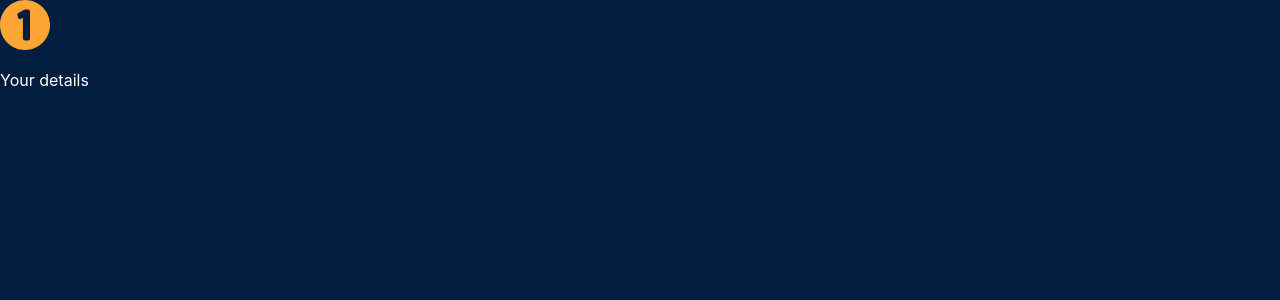
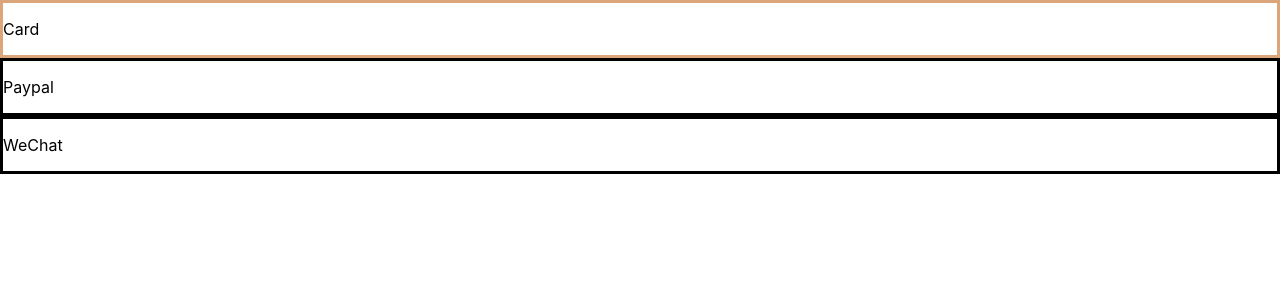
Before and after one commit to clyanide/airwallex-checkout-sample-ui, a React (Create React App) app: page / in a window 1280 px wide. Shown: the top 300 px of the page. Built offline with nearby package versions, Linux system fonts and the light colour scheme.

Commit message:
create rough payment type select component

```diff
--- a/src/App.tsx
+++ b/src/App.tsx
@@ -1,10 +1,12 @@
 import React from 'react';
 import { CardPayment } from './components/data-display';
 import { CheckoutNavBar } from './components/navigation';
+import { PaymentMethodSelect } from './components/select';
 
 function App() {
+  const paymentMethods = ['Card', 'Paypal', 'WeChat'];
   return (
-    <CheckoutNavBar />
+    <PaymentMethodSelect paymentMethods={paymentMethods} selectedIndex={0} />
   );
 }
 
--- /dev/null
+++ b/src/components/select/PaymentMethodSelect/PaymentMethodSelect.module.scss
@@ -0,0 +1,8 @@
+.active {
+    border-style: solid;
+    border-color: #dda57a;
+}
+
+.inactive {
+    border-style: solid;
+}
--- /dev/null
+++ b/src/components/select/PaymentMethodSelect/PaymentMethodSelect.tsx
@@ -0,0 +1,16 @@
+import React from 'react';
+import styles from './PaymentMethodSelect.module.scss';
+
+const PaymentMethodSelect = ({ paymentMethods, selectedIndex }: any) => (
+  <div>
+    {paymentMethods.map((method: any, index: any) => (
+      <div
+        className={index === selectedIndex ? styles.active : styles.inactive}
+      >
+        <p>{method}</p>
+      </div>
+    ))}
+  </div>
+);
+
+export default PaymentMethodSelect;
--- /dev/null
+++ b/src/components/select/index.tsx
@@ -0,0 +1,3 @@
+import PaymentMethodSelect from './PaymentMethodSelect/PaymentMethodSelect';
+
+export { PaymentMethodSelect };
```
